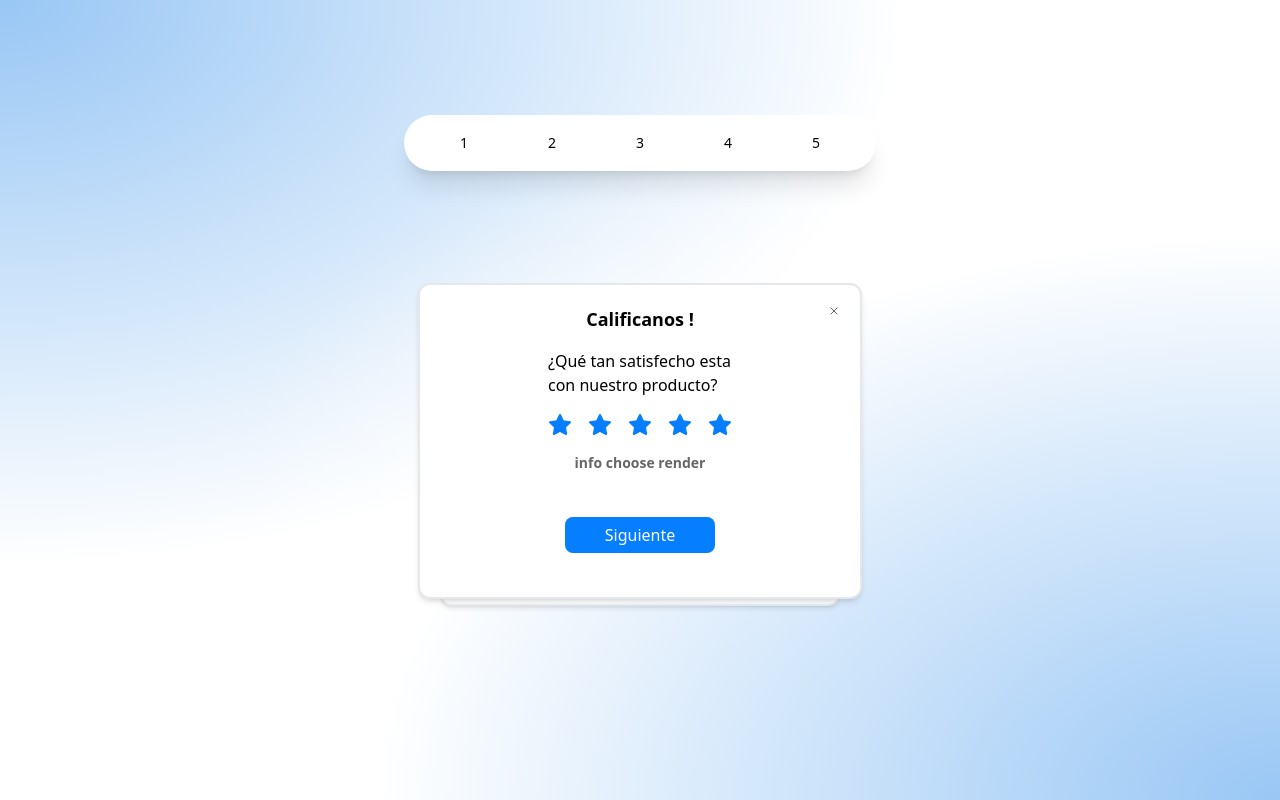
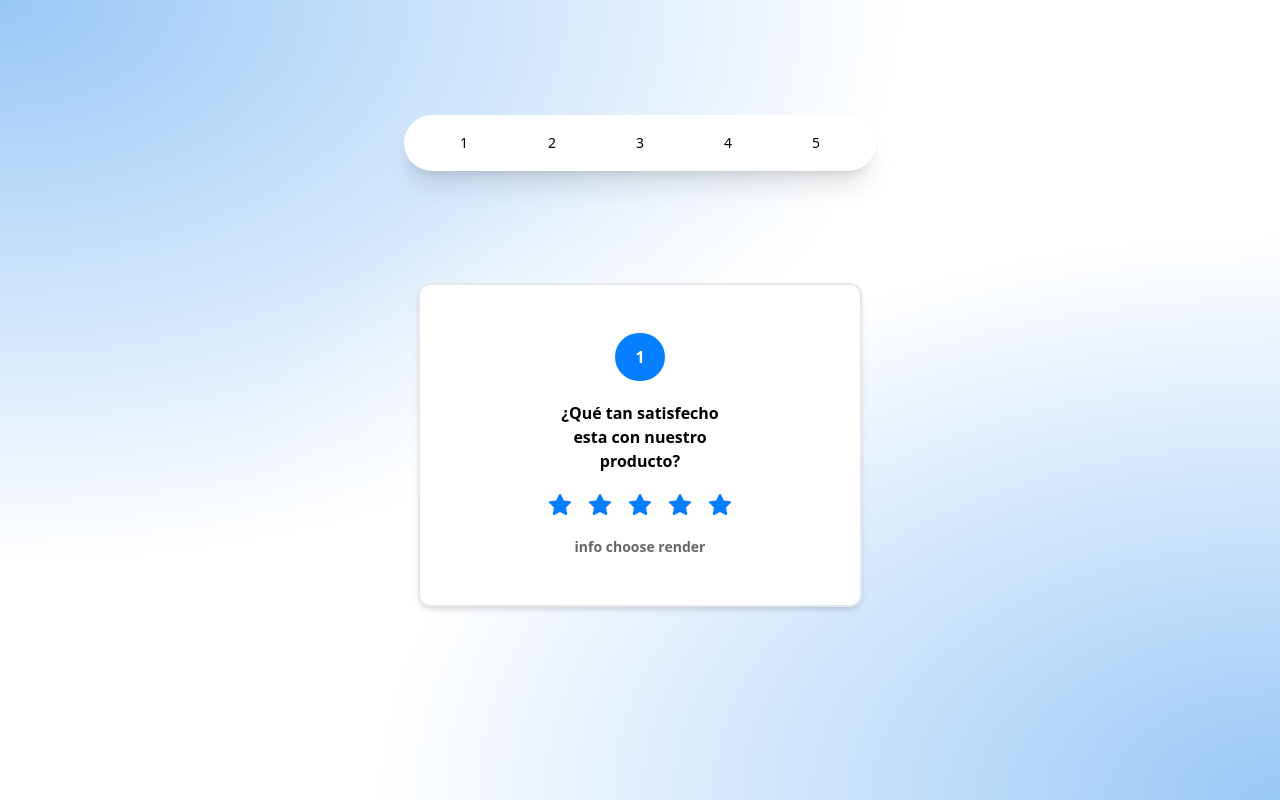
Before and after one commit to MichelleeLara/Projects-React-FramerMotion, a React (Vite) app in the folder 1.RateUs/rateUs/: page / in a window 1280 px wide. Built offline with nearby package versions, Linux system fonts and the light colour scheme.

Commit message:
card rendering update

```diff
--- a/1.RateUs/rateUs/src/App.jsx
+++ b/1.RateUs/rateUs/src/App.jsx
@@ -119,7 +119,7 @@ function App() {
                   <motion.section
                     key={question.id}
                     id={question.id}
-                    className={`card bg-white rounded-xl shadow-md flex flex-col transition-all duration-300 absolute z-30 h-fit  py-5 px-32 gap-4 items-center translate-x-[rem] border-2 bg-primary-400 origin-[top-center]`}
+                    className={`card bg-white rounded-xl shadow-md flex flex-col transition-all duration-300 absolute z-30 h-fit  py-12 px-32 gap-5 text-center items-center translate-x-[rem] border-2 bg-primary-400 origin-[top-center]`}
                     style={{
                       top: -top ,
                       opacity: scaleCard-index / 10 + 0.1,
@@ -127,12 +127,10 @@ function App() {
                       zIndex: -(question.id - 1) ,
                     }}
                   >
-                    <IconX
-                      size={20}
-                      className='text-[#666666] absolute top-4 right-4 cursor-pointer rounded-2xl p-1 transition-all hover:bg-[#666666] hover:text-white'
-                    />
-                    <p className='text-lg font-semibold'>Calificanos !</p>
-                    <p className='text-base'>{question.question}</p>
+                    <div className=" rounded-full bg-[#057fff]">
+                      <p className='p-3 px-5 text-white font-semibold'>{index + 1}</p>
+                    </div>
+                    <p className='font-semibold text-base'>{question.question}</p>
                     <div className='flex gap-4 '>
                       <IconStar className='fill-[#057fff] text-[#057fff] cursor-pointer' />
                       <IconStar className='fill-[#057fff] text-[#057fff] cursor-pointer' />
@@ -141,9 +139,6 @@ function App() {
                       <IconStar className='fill-[#057fff] text-[#057fff] cursor-pointer' />
                     </div>
                     <p className='text-sm text-[#666666] font-semibold'>info choose render</p>
-                    <button onClick={() =>{handleNext(question, indexCurrent)}} className='bg-[#057fff] py-1.5 px-10 w-fit rounded-lg text-white mt-7 mb-6'>
-                      Siguiente
-                    </button>
                   </motion.section>
 
                 </>
```
